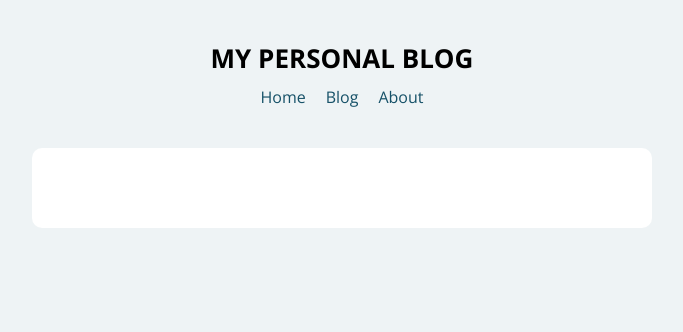
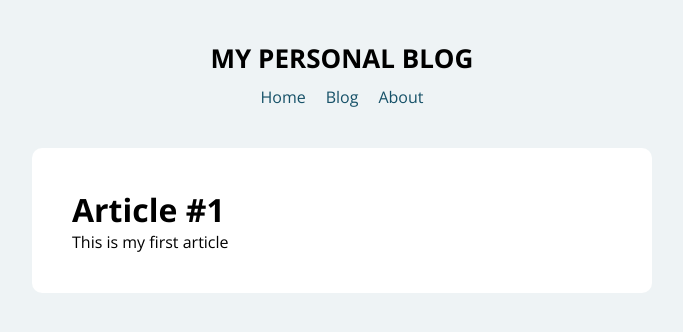
Before and after one commit to sleatherv/react_app_blog, a React (Create React App) app: page /post/1 in a window 1280 px wide. Shown: the top 332 px of the page, without its empty margins (298-981 px from the left). Built offline with nearby package versions, Linux system fonts and the light colour scheme.

Commit message:
Query Strings and URL Parameters

```diff
--- a/src/App.js
+++ b/src/App.js
@@ -5,6 +5,7 @@ import About from './components/About';
 import Blog from './components/Blog';
 import Header from './components/Header';
 import Home from './components/Home';
+import Post from './components/Post';
 
 export default function App() {
   return (
@@ -14,8 +15,8 @@ export default function App() {
         <Main>
           <Route path="/" exact={true} component={Home} />
           <Route path="/blog" component={Blog} />
+          <Route path="/post/:id" component={Post} />
           <Route path='/about' component={About} />
-
         </Main>
       </MainContainer>
     </BrowserRouter>
--- /dev/null
+++ b/src/components/Post.jsx
@@ -0,0 +1,19 @@
+import React from 'react';
+import { useParams, Redirect } from 'react-router-dom';
+import posts from '../data/posts';
+
+export default function Post() {
+    const { id } = useParams();
+    return (
+        <>
+            {posts[id - 1] ?
+                <div>
+                    <h1>{posts[id - 1].title}</h1>
+                    <p>{posts[id - 1].text}</p>
+                </div>
+                :
+                <Redirect to='/' />
+            }
+        </>
+    );
+}
```
